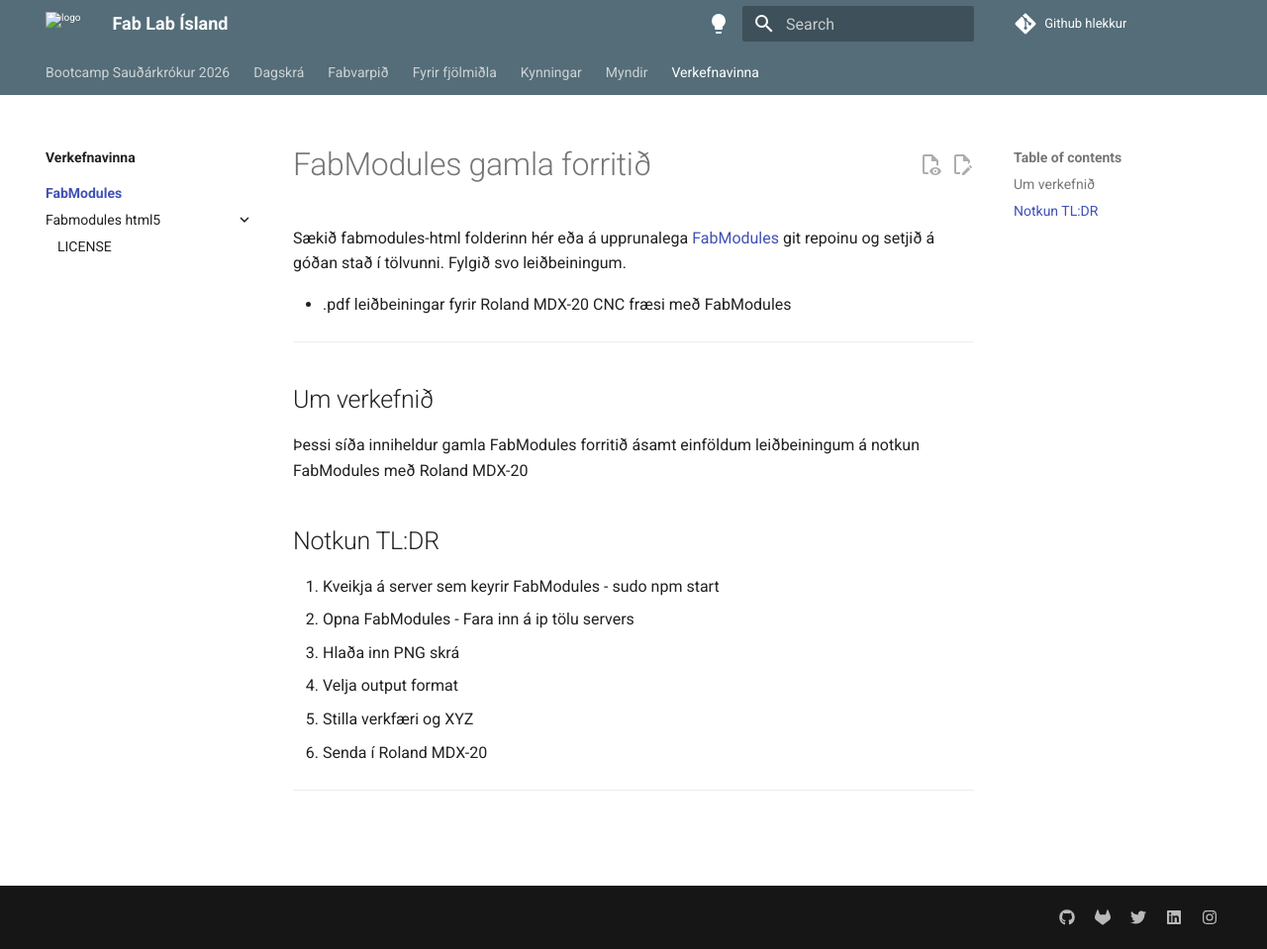
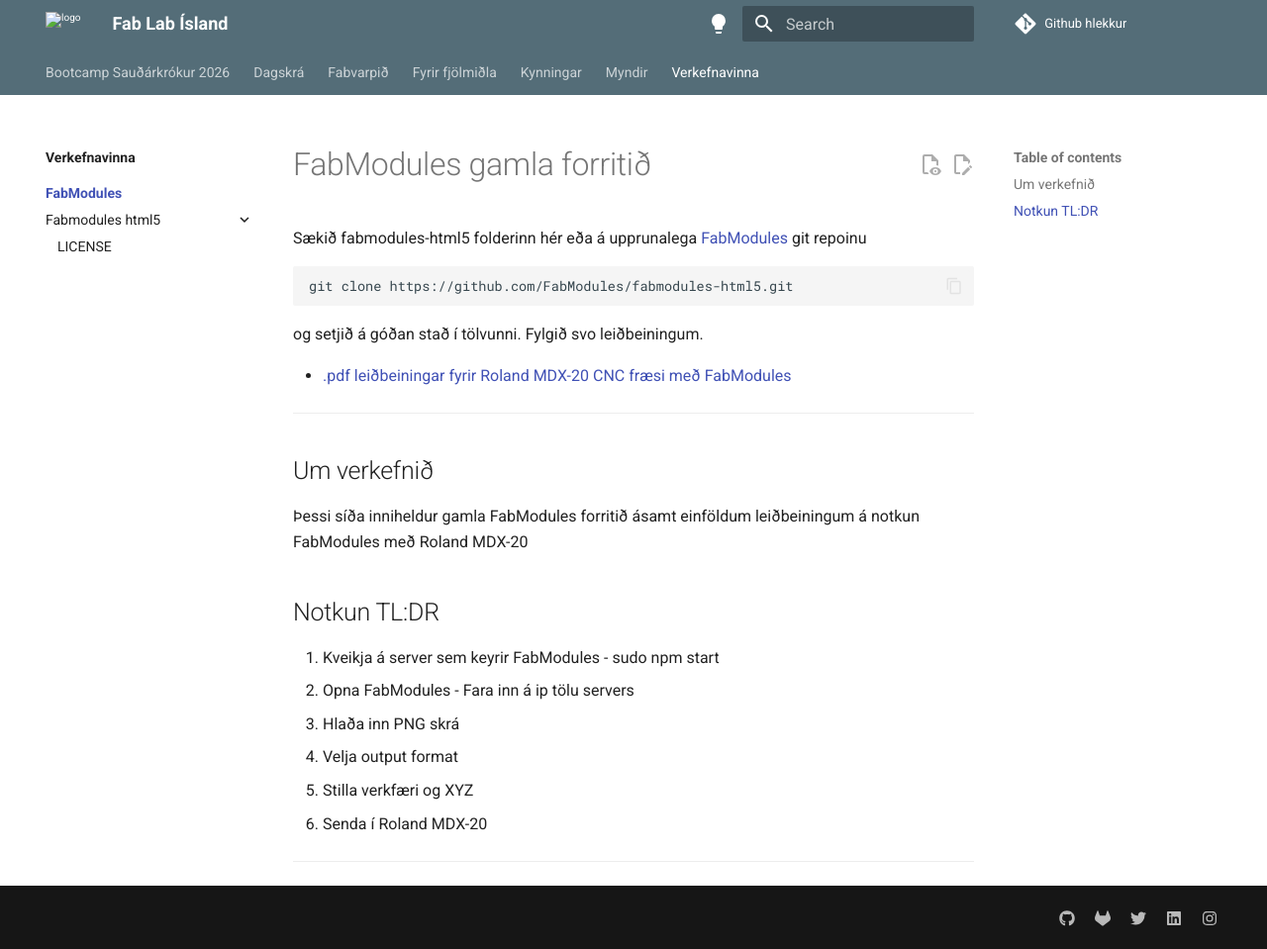
Before and after one commit to Fab-Lab-Island/fli-bootcamp-2026, an MkDocs documentation site: the page built from docs/verkefnavinna/FabModules/README.md, in a window 1280 px wide and 959 px high. Shown: the whole window at 99% size. Built offline with MkDocs 1.6.1 and Material for MkDocs 9.7.7, drawn with Linux system fonts in a browser that asks for light colours; comment, search, counter and statistics services are not loaded.

Commit message:
README edit

```diff
--- a/docs/verkefnavinna/FabModules/README.md
+++ b/docs/verkefnavinna/FabModules/README.md
@@ -1,8 +1,12 @@
 # FabModules gamla forritið
 
-Sækið fabmodules-html folderinn hér eða á upprunalega [FabModules](https://github.com/FabModules/fabmodules-html5) git repoinu og setjið á góðan stað í tölvunni. Fylgið svo leiðbeiningum.
+Sækið fabmodules-html5 folderinn hér eða á upprunalega [FabModules](https://github.com/FabModules/fabmodules-html5) git repoinu
 
-+ .pdf leiðbeiningar fyrir Roland MDX-20 CNC fræsi með FabModules
+    git clone https://github.com/FabModules/fabmodules-html5.git
+
+og setjið á góðan stað í tölvunni. Fylgið svo leiðbeiningum.
+
++ [.pdf leiðbeiningar fyrir Roland MDX-20 CNC fræsi með FabModules](/docs/verkefnavinna/FabModules/Roland_FabModules_Leidbeiningar-compressed.pdf)
 
 ---
 
```
